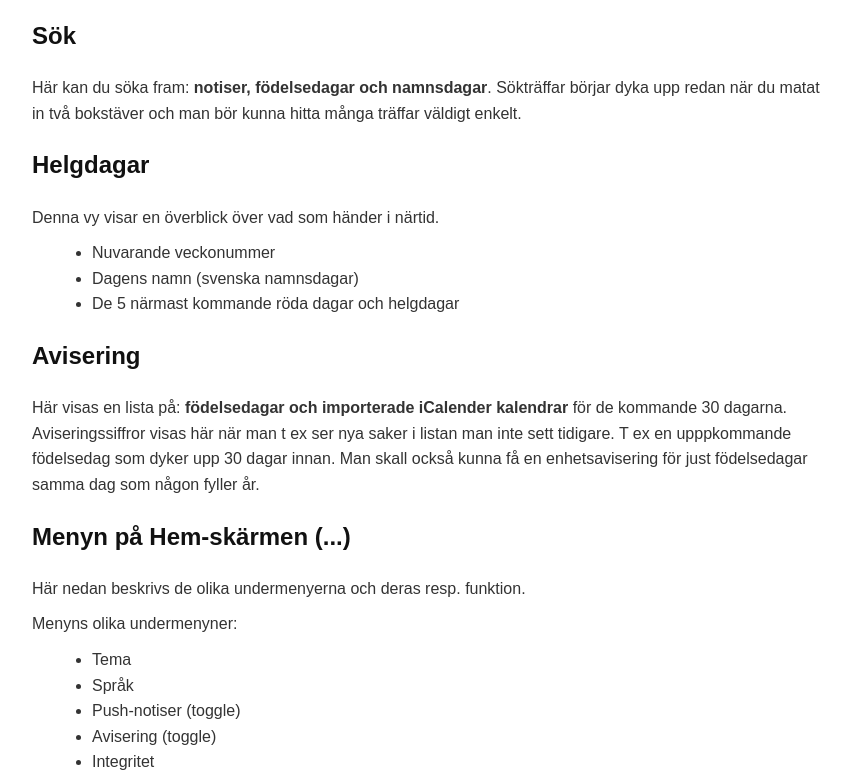
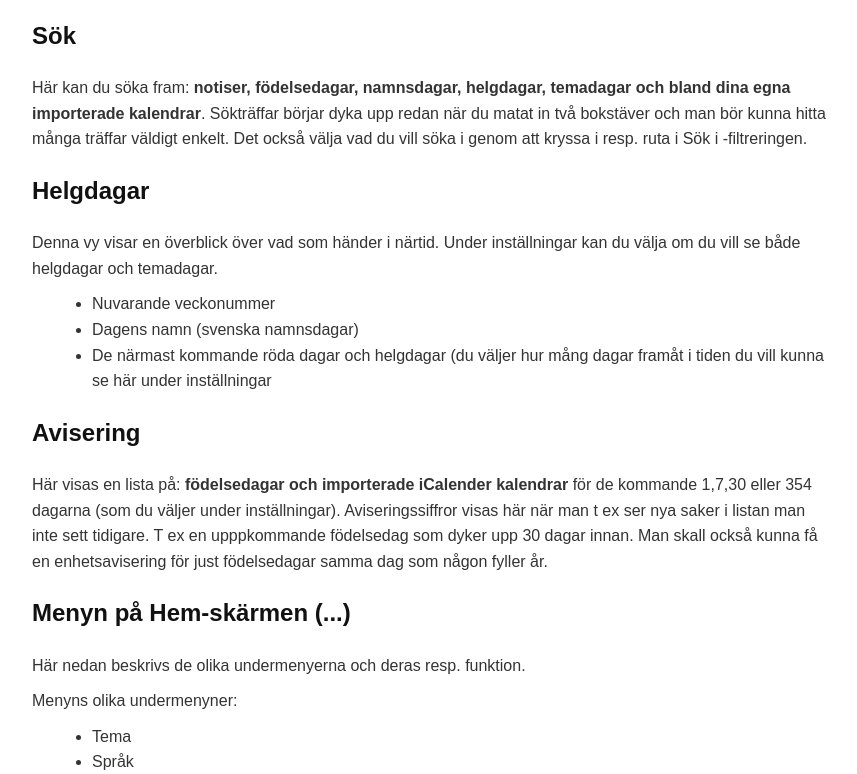
Before and after one commit to netflimp/almanacka, a plain HTML site: page hjalp.html in a window 1280 px wide. Shown: the part 681-1455 px from the top of the page, without its empty margins (208-1065 px from the left). Drawn offline with Linux system fonts and the light colour scheme.

Commit message:
Enhance search and notification descriptions in hjalp.html
Updated search functionality and added options for holidays and notifications.

```diff
--- a/hjalp.html
+++ b/hjalp.html
@@ -55,19 +55,19 @@
 
 
 <h2>Sök</h2>
-<p>Här kan du söka fram: <strong>notiser, födelsedagar och namnsdagar</strong>. Sökträffar börjar dyka upp redan när du matat in två bokstäver och man bör kunna hitta många träffar väldigt enkelt.</p>
+<p>Här kan du söka fram: <strong>notiser, födelsedagar, namnsdagar, helgdagar, temadagar och bland dina egna importerade kalendrar</strong>. Sökträffar börjar dyka upp redan när du matat in två bokstäver och man bör kunna hitta många träffar väldigt enkelt. Det också välja vad du vill söka i genom att kryssa i resp. ruta i Sök i -filtreringen.</p>
 
 
 <h2>Helgdagar</h2>
-<p>Denna vy visar en överblick över vad som händer i närtid.</p>
+<p>Denna vy visar en överblick över vad som händer i närtid. Under inställningar kan du välja om du vill se både helgdagar och temadagar.</p>
 <ul>
     <li>Nuvarande veckonummer</li>
     <li>Dagens namn (svenska namnsdagar)</li>
-    <li>De 5 närmast kommande röda dagar och helgdagar</li>
+    <li>De närmast kommande röda dagar och helgdagar (du väljer hur mång dagar framåt i tiden du vill kunna se här under inställningar</li>
 </ul>
 
 <h2>Avisering</h2>
-<p>Här visas en lista på: <strong>födelsedagar och importerade iCalender kalendrar</strong> för de kommande 30 dagarna. Aviseringssiffror visas här när man t ex ser nya saker i listan man inte sett tidigare. T ex en upppkommande födelsedag som dyker upp 30 dagar innan. Man skall också kunna få en enhetsavisering för just födelsedagar samma dag som någon fyller år.</p>
+<p>Här visas en lista på: <strong>födelsedagar och importerade iCalender kalendrar</strong> för de kommande 1,7,30 eller 354 dagarna (som du väljer under inställningar). Aviseringssiffror visas här när man t ex ser nya saker i listan man inte sett tidigare. T ex en upppkommande födelsedag som dyker upp 30 dagar innan. Man skall också kunna få en enhetsavisering för just födelsedagar samma dag som någon fyller år.</p>
 
 <h2>Menyn på Hem-skärmen (...)</h2>
 <p>
```
